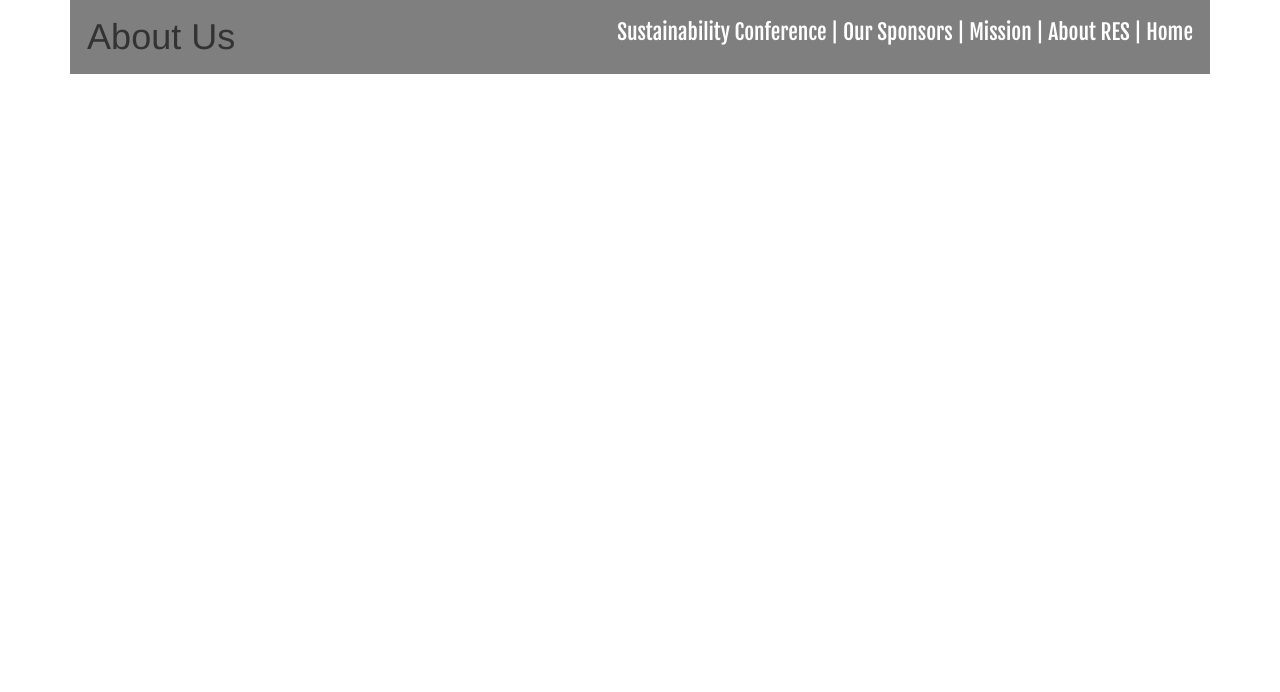
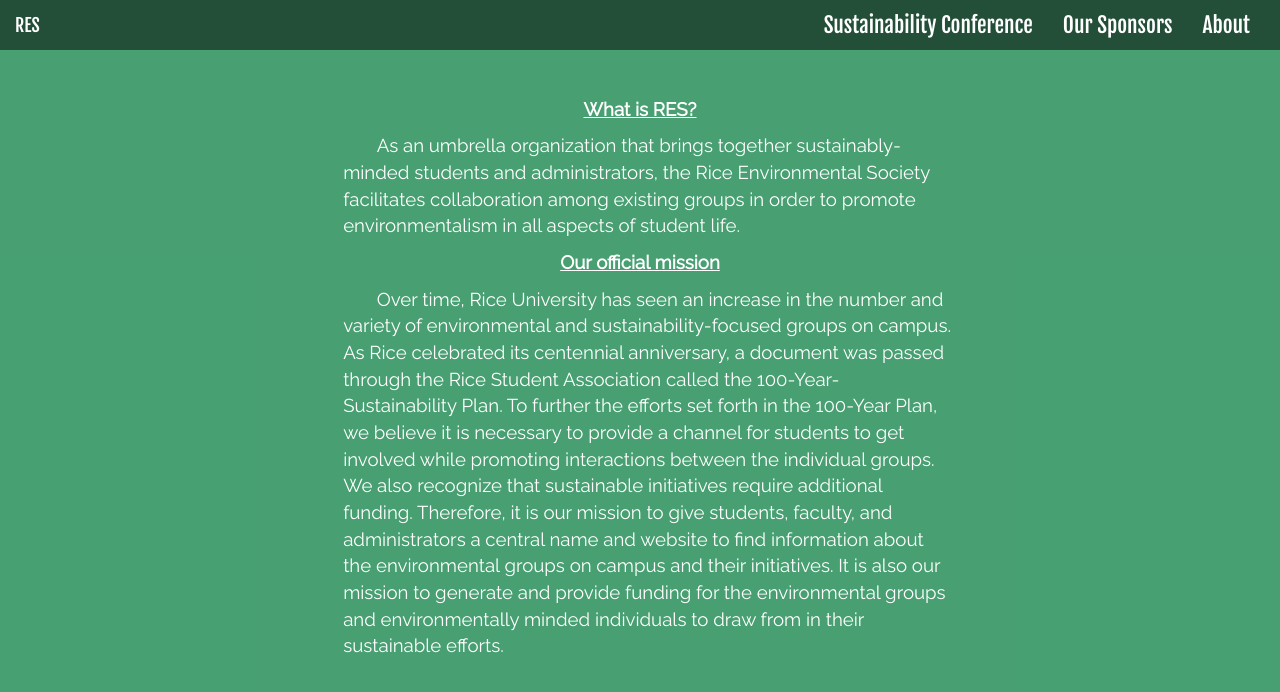
Before and after one commit to averyjordan1/res-website, a plain HTML site: page about.html in a window 1280 px wide. Drawn offline with Linux system fonts and the light colour scheme.

Commit message:
Updated navbar, added more logos, added about us content

```diff
--- a/about.html
+++ b/about.html
@@ -11,19 +11,53 @@
     <link rel="icon" type="image/ico" href="favicon.ico" sizes="300x300">
 </head>
 <body>
-<div class="container">
-    <nav>
-        <div class="nav">
-            <h1>About Us</h1>
-            <div class="links">
-                <a class="top" href="conference.html">Sustainability Conference</a> |
-                <a class="top" href="sponsors.html">Our Sponsors</a> |
-                <a class="top" href="mission.html">Mission</a> |
-                <a class="top" href="about.html">About RES</a> |
-                <a class="top" href="index.html">Home</a>
+<div class="container2">
+    <nav class="navbar navbar-inverse nav-override">
+        <div class="container-fluid">
+            <div class="navbar-header">
+                <button type="button" class="navbar-toggle" data-toggle="collapse" data-target="#navbar1">
+                    <span class="icon-bar"></span>
+                    <span class="icon-bar"></span>
+                    <span class="icon-bar"></span>
+                </button>
+                <a href="index.html" class="navbar-brand nav-text-override">RES</a>
+            </div>
+            <div class="collapse navbar-collapse" id="navbar1">
+                <ul class="nav navbar-nav navbar-right">
+                    <li><a class="top" href="conference.html">Sustainability Conference</a></li>
+                    <li><a class="top" href="sponsors.html">Our Sponsors</a></li>
+                    <li><a class="top active" href="about.html">About</a></li>
+                </ul>
             </div>
         </div>
     </nav>
+    <div id="conference-info" class="row">
+        <!--<div class="col-lg-6"><img id="conference-image" src="res-logo.png"></div>-->
+        <div class="col-lg-6 col-lg-offset-3">
+            <div>
+                <p class="about-us-title">What is RES?</p>
+            </div>
+            <p class="about-us indent"> As an umbrella organization that brings together
+                sustainably-minded students and administrators, the
+                Rice Environmental Society facilitates collaboration
+                among existing groups in order to promote
+                environmentalism in all aspects of student life. </p>
+
+            <div>
+                <p class="about-us-title">Our official mission</p>
+            </div>
+            <p class="about-us indent"> Over time, Rice University has seen an increase in the number and
+                variety of environmental and sustainability-focused groups on campus. As Rice celebrated its centennial
+                anniversary, a document was passed through the Rice Student Association called the
+                100-Year-Sustainability Plan. To further the efforts set forth in the 100-Year Plan,
+                we believe it is necessary to provide a channel for students to get involved while promoting
+                interactions between the individual groups. We also recognize that sustainable initiatives require
+                additional funding. Therefore, it is our mission to give students, faculty, and administrators a
+                central name and website to find information about the environmental groups on campus and their
+                initiatives. It is also our mission to generate and provide funding for the environmental groups and
+                environmentally minded individuals to draw from in their sustainable efforts.</p>
+        </div>
+    </div>
 </div>
 </body>
 </html>
--- a/mainStyle.css
+++ b/mainStyle.css
@@ -16,7 +16,7 @@
     height:100%;
     padding: 0;
     background: rgba(0,123,60,.72);
-    overflow:hidden;
+    /*overflow:hidden;*/
 }
 
 .photo-background {
@@ -29,8 +29,9 @@
 html, body {
     height:100%;
     margin:0;
+    background-color: rgba(0,123,60,.72);;
     padding:0;
-    overflow:hidden;
+    /*overflow:hidden;*/
 }
 
 
@@ -56,9 +57,9 @@
 
 a.top {
     text-align: right;
-    font-family: 'Fjalla One', sans-serif;
-    font-size: 16pt;
-    color: white;
+    font-family: 'Fjalla One', sans-serif !important;
+    font-size: 16pt !important;
+    color: white !important;
     display: inline;
 }
 
@@ -113,6 +114,16 @@
     padding-left: 2.5%;
 }
 
+.about-us {
+    color: white;
+    font-family: "Raleway", sans-serif;
+    font-size: 14pt;
+    text-align: left;
+    vertical-align: middle;
+    display: block;
+    padding-left: 2.5%;
+}
+
 #conference-image {
     max-width: 75%;
     display: block;
@@ -140,6 +151,15 @@
     font-size: 14pt;
 }
 
+p.about-us-title {
+    text-align: center;
+    color: white;
+    font-family: "Raleway", sans-serif;
+    font-size: 14pt;
+    font-weight: bold;
+    text-decoration: underline;
+}
+
 p.indent {
     text-indent: 1.8em;
 }
@@ -156,10 +176,27 @@
     max-width: 70%;
 }
 .l3-logo {
-    max-width: 60%;
+    max-width: 50%;
+    padding: .5%;
 }
 
 .level-title {
     font-family: 'Fjalla One', sans-serif;
     color: white;
 }
+
+.register-link {
+    color: white;
+    font-family: 'Fjalla One', sans-serif;
+}
+
+.nav-override {
+    background-color: rgba(0, 0, 0, .5) !important;
+    border: none !important;
+    border-radius: 0 !important;
+}
+
+.nav-text-override {
+    color: white !important;
+    font-family: 'Fjalla One', sans-serif !important;
+}
```
Also changed, not shown: conference.html (+20 -10 lines), index.html (+16 -8 lines), mission.html (deleted, +0 -30 lines), sponsors.html (+27 -11 lines), logos/memorialparkconservancy.png (added), logos/tci-logo.jpg (added), logos/tejas-banner2.png (added).
